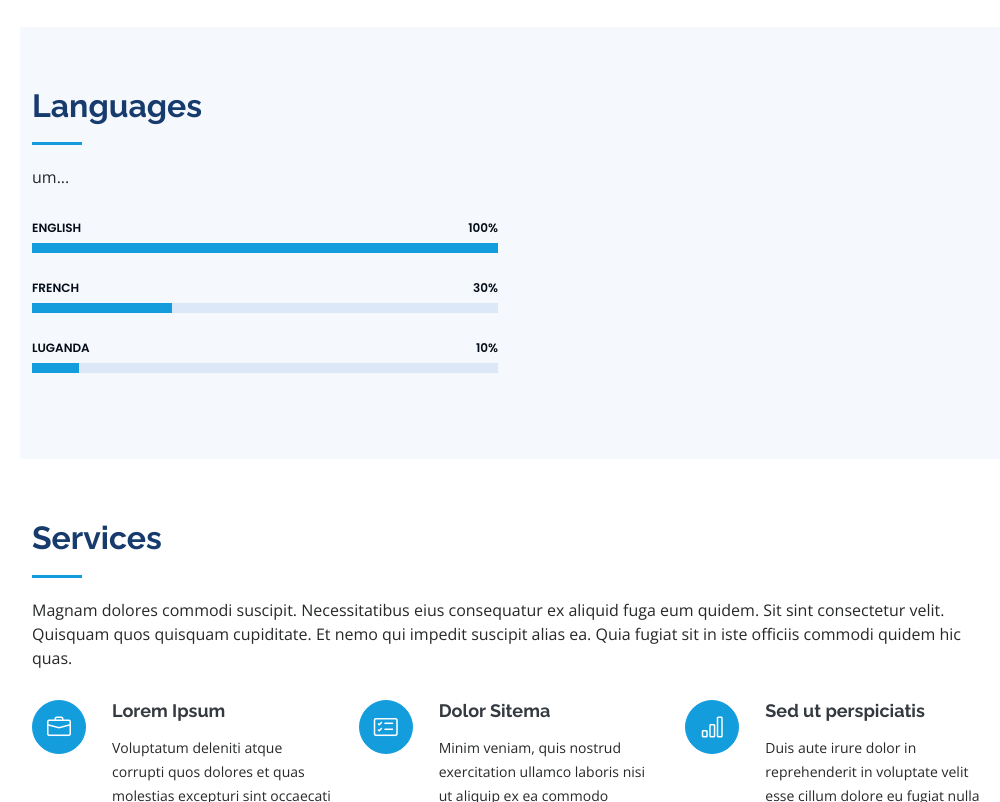
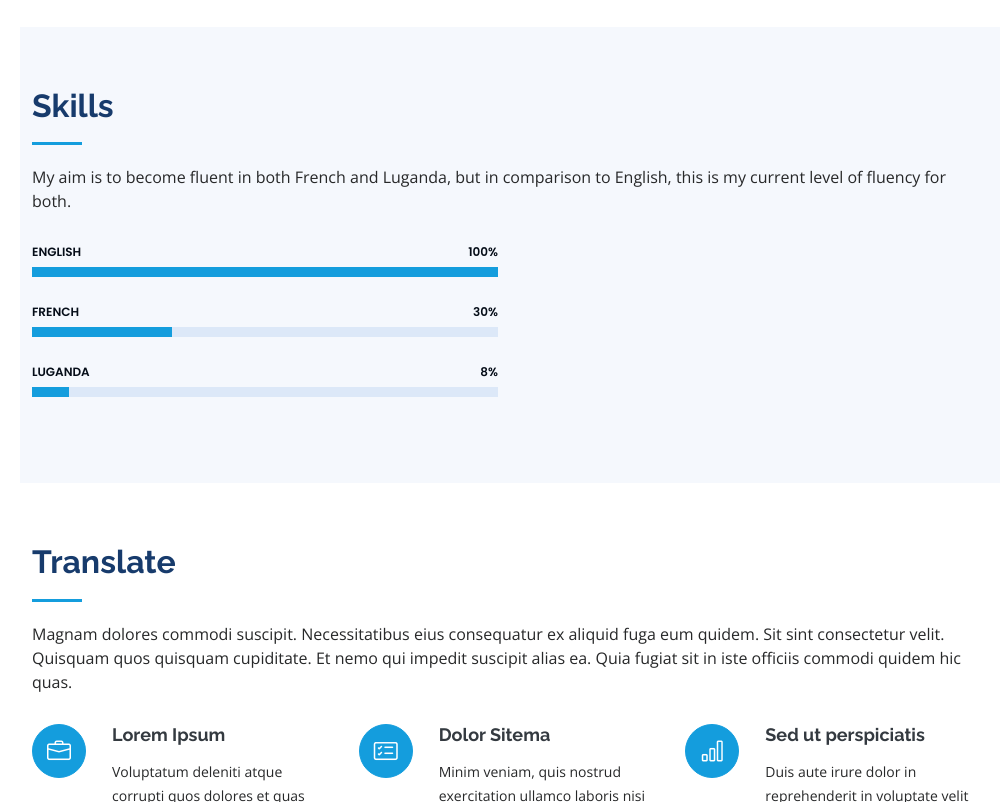
Before and after one commit to claireozee/TranslatorWebApp, a plain HTML site: page bootstrap-index.html in a window 1280 px wide. Shown: the part 1567-2369 px from the top of the page, without its empty margins (280-1280 px from the left). Drawn offline with nearby package versions, Linux system fonts and the light colour scheme.

Commit message:
changed 'services' to 'translate' in section header and nav

```diff
--- a/bootstrap-index.html
+++ b/bootstrap-index.html
@@ -58,7 +58,7 @@
         <ul>
           <li><a href="#hero" class="nav-link scrollto active"><i class="bx bx-home"></i> <span>Home</span></a></li>
           <li><a href="#about" class="nav-link scrollto"><i class="bx bx-user"></i> <span>About</span></a></li>
-          <li><a href="#services" class="nav-link scrollto"><i class="bx bx-server"></i> <span>Services</span></a></li>
+          <li><a href="#services" class="nav-link scrollto"><i class="bx bx-server"></i> <span>Translate</span></a></li>
           <li><a href="#contact" class="nav-link scrollto"><i class="bx bx-envelope"></i> <span>Contact</span></a></li>
         </ul>
       </nav><!-- .nav-menu -->
@@ -139,8 +139,8 @@
       <div class="container">
 
         <div class="section-title">
-          <h2>Languages</h2>
-          <p>um...</p>
+          <h2>Skills</h2>
+          <p>My aim is to become fluent in both French and Luganda, but in comparison to English, this is my current level of fluency for both.</p>
         </div>
 
         <div class="row skills-content">
@@ -162,9 +162,9 @@
             </div>
 
             <div class="progress">
-              <span class="skill">Luganda <i class="val">10%</i></span>
+              <span class="skill">Luganda <i class="val">8%</i></span>
               <div class="progress-bar-wrap">
-                <div class="progress-bar" role="progressbar" aria-valuenow="10" aria-valuemin="0" aria-valuemax="100"></div>
+                <div class="progress-bar" role="progressbar" aria-valuenow="8" aria-valuemin="0" aria-valuemax="100"></div>
               </div>
             </div>
 
@@ -180,7 +180,7 @@
       <div class="container">
 
         <div class="section-title">
-          <h2>Services</h2>
+          <h2>Translate</h2>
           <p>Magnam dolores commodi suscipit. Necessitatibus eius consequatur ex aliquid fuga eum quidem. Sit sint consectetur velit. Quisquam quos quisquam cupiditate. Et nemo qui impedit suscipit alias ea. Quia fugiat sit in iste officiis commodi quidem hic quas.</p>
         </div>
 
```
